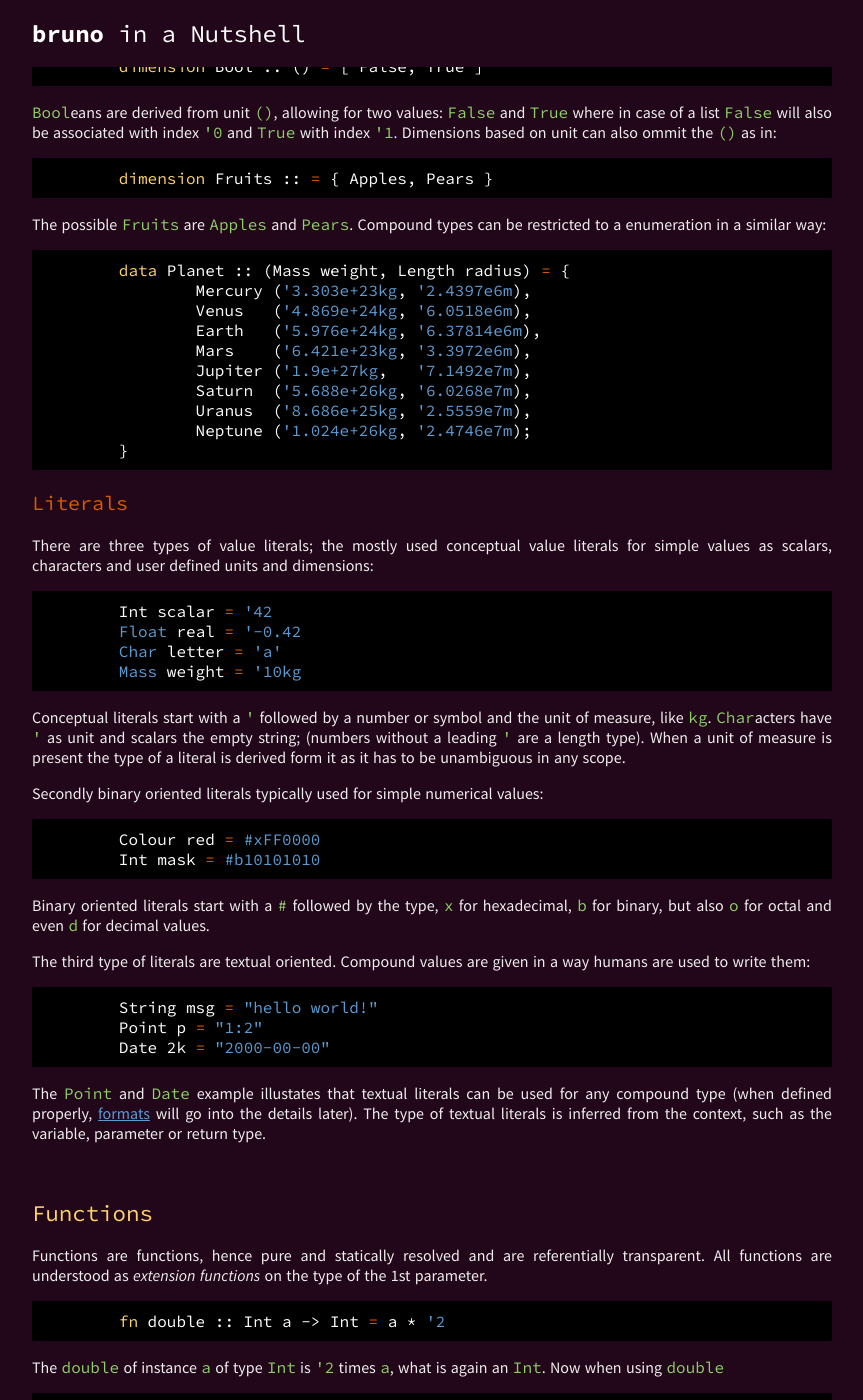
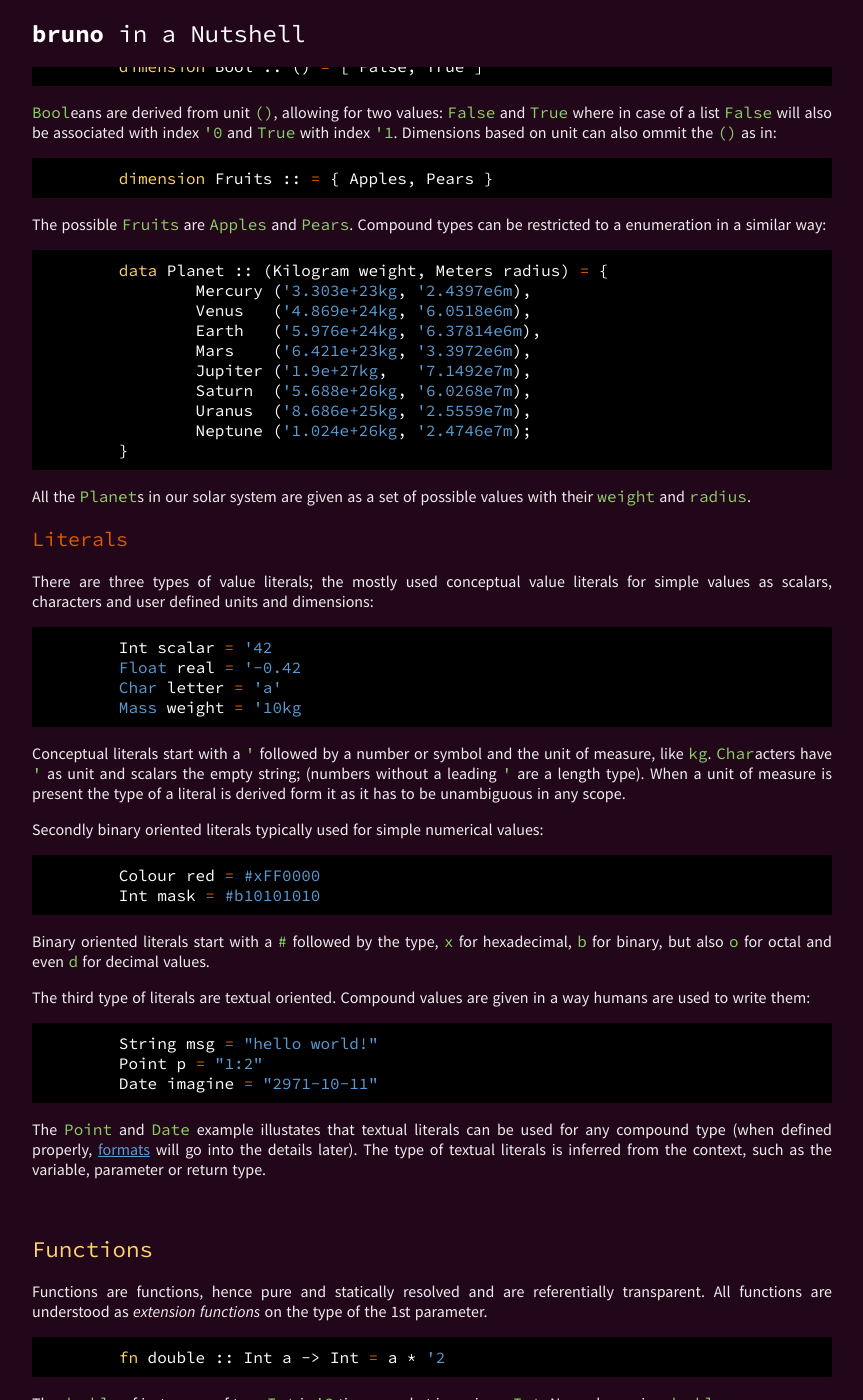
Before and after one commit to bruno-lang/bruno-lang.github.io, a Jekyll site: the page built from learn/index.md, in a window 1280 px wide and 1400 px high, scrolled down 1578 px. Shown: the whole window, without its empty margins (208-1071 px from the left). Built offline with Jekyll 4.4.1, drawn with Linux system fonts in a browser that asks for light colours; nearby versions of some CDN libraries; Markdown is read by kramdown in place of the engine named in the settings.

Commit message:
Update index.md

```diff
--- a/learn/index.md
+++ b/learn/index.md
@@ -91,7 +91,7 @@ where in case of a list `False` will also be associated with index `'0` and
 The possible `Fruits` are `Apples` and `Pears`. Compound types can be restricted
 to a enumeration in a similar way:
 
-		data Planet :: (Mass weight, Length radius) = {
+		data Planet :: (Kilogram weight, Meters radius) = {
 			Mercury ('3.303e+23kg, '2.4397e6m),
 			Venus   ('4.869e+24kg, '6.0518e6m),
 			Earth   ('5.976e+24kg, '6.37814e6m),
@@ -101,6 +101,9 @@ to a enumeration in a similar way:
 			Uranus  ('8.686e+25kg, '2.5559e7m),
 			Neptune ('1.024e+26kg, '2.4746e7m);
 		}
+
+All the `Planet`s in our solar system are given as a set of possible values with
+their `weight` and `radius`.
 
 ### Literals
 There are three types of value literals; the mostly used conceptual value
@@ -131,7 +134,7 @@ way humans are used to write them:
 
 		String msg = "hello world!"
 		Point p = "1:2"
-		Date 2k = "2000-00-00"
+		Date imagine = "2971-10-11"
 
 The `Point` and `Date` example illustates that textual literals can be used for
 any compound type (when defined properly, <a href="#formats">formats</a> will
```
